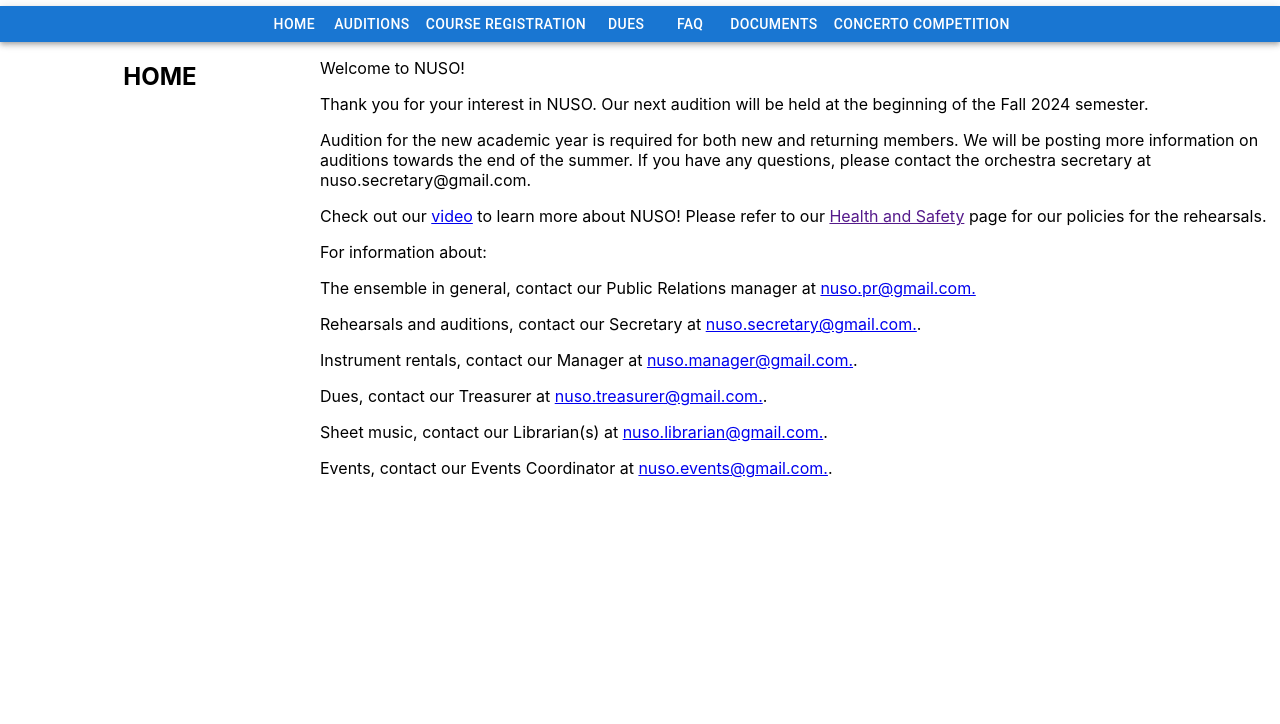
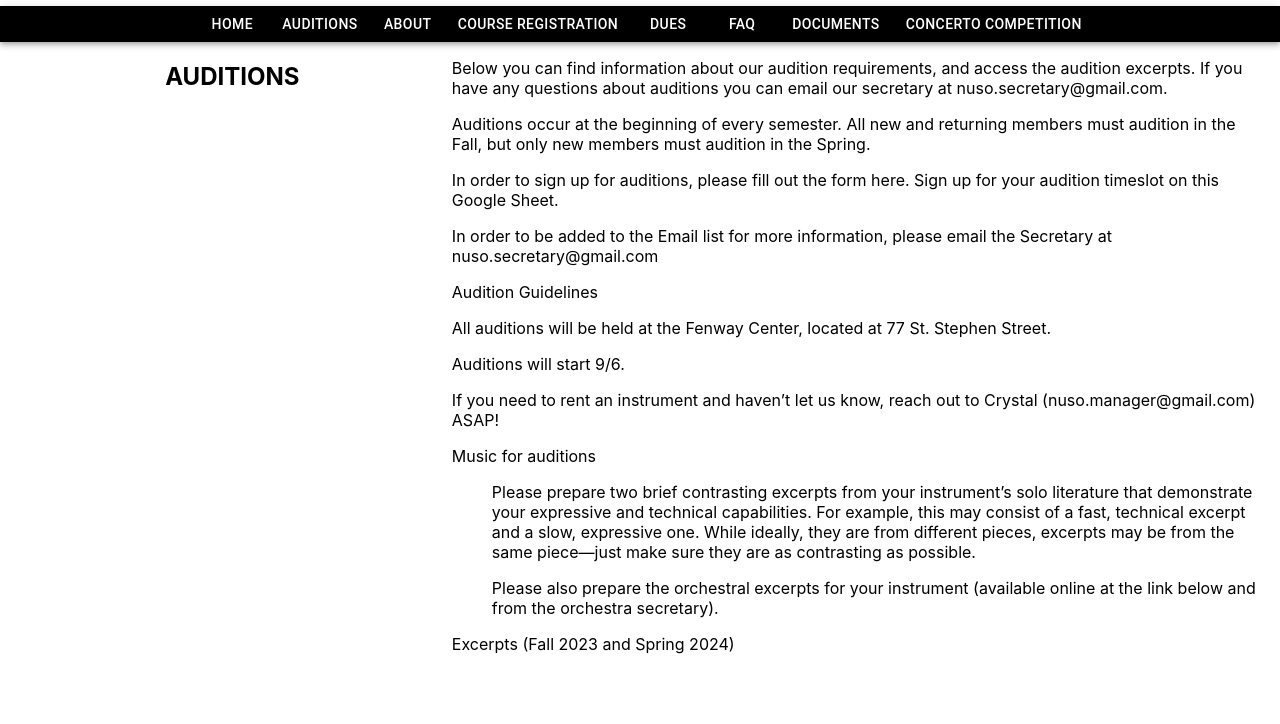
Before and after one commit to ezgibas/nuso-website, a React app: page /auditions in a window 1280 px wide. Shown: the part 76-800 px from the top of the page. Built offline with nearby package versions, Linux system fonts and the light colour scheme.

Commit message:
added abstraction, extra pages, and routing

```diff
--- a/src/index.js
+++ b/src/index.js
@@ -1,13 +1,30 @@
 import React from 'react';
 import ReactDOM from 'react-dom/client';
+import { BrowserRouter, Routes, Route } from 'react-router-dom';
 import './styles/index.css';
 import Home from './pages/Home';
+import Auditions from './pages/Auditions';
+import About from './pages/About'
 import reportWebVitals from './reportWebVitals';
 
 const root = ReactDOM.createRoot(document.getElementById('root'));
 root.render(
   <React.StrictMode>
-    <Home />
+    <BrowserRouter>
+      <Routes>
+        <Route path="/" element={<Home />} />
+        <Route path="auditions" element={<Auditions />} />
+        {/* TODO CREATE ALL THESE PAGES */}
+        <Route path="about" element={<About />} />
+        {/* <Route path="about/video" element={<AboutVideo />} />
+        <Route path="about/safety" element={<AboutHealthSafety />} />
+        <Route path="registration" element={<CourseRegistration />} />
+        <Route path="dues" element={<Dues />} />
+        <Route path="faq" element={<FAQ />} />
+        <Route path="documents" element={<Documents />} />
+        <Route path="competition" element={<ConcertoCompetition />} /> */}
+      </Routes>
+    </BrowserRouter>
   </React.StrictMode>
 );
 
--- /dev/null
+++ b/src/pages/About.js
@@ -0,0 +1,16 @@
+import Page from './Page'
+
+function About() {
+    const headerContent = <h1>NORTHEASTERN UNIVERSITY SYMPHONY ORCHESTRA</h1>
+    const pageName = "ABOUT"
+    const information = <div>
+        {/* TODO */}
+        <p>about info</p>
+    </div>
+        return (
+            <Page headerContent = {headerContent} pageName={pageName} information={information}></Page>
+        );
+}
+
+
+export default About;
--- a/src/pages/Auditions.js
+++ b/src/pages/Auditions.js
@@ -1,7 +1,50 @@
-function Auditions() {
+import Page from './Page'
+
+export default function Auditions() {
+    const headerContent = <h1>NORTHEASTERN UNIVERSITY SYMPHONY ORCHESTRA</h1>
+    const pageName = "AUDITIONS"
+    // TODO MAKE VARIABLES FOR AUDITION SHEET, LOCATION, AND TIME
+    const information = <div>
+        <p>
+        Below you can find information about our audition requirements, and access the audition excerpts. If you have any questions about auditions you can email our secretary at nuso.secretary@gmail.com.
+        </p>
+        <p>
+            Auditions occur at the beginning of every semester. All new and returning members must audition in the Fall, but only new members must audition in the Spring.
+        </p>
+        <p>
+            In order to sign up for auditions, please fill out the form here. Sign up for your audition timeslot on this Google Sheet.
+        </p>
+        <p>
+            In order to be added to the Email list for more information, please email the Secretary at nuso.secretary@gmail.com
+        </p>
+        <p>
+            Audition Guidelines
+        </p>
+        <p>
+            All auditions will be held at the Fenway Center, located at 77 St. Stephen Street.
+        </p>
+        <p>
+            Auditions will start 9/6.
+        </p>
+        <p>
+            If you need to rent an instrument and haven’t let us know, reach out to Crystal (nuso.manager@gmail.com) ASAP!
+        </p>
+        <p>
+            Music for auditions
+        </p>
+        <ul>
+            <p>
+            Please prepare two brief contrasting excerpts from your instrument’s solo literature that demonstrate your expressive and technical capabilities. For example, this may consist of a fast, technical excerpt and a slow, expressive one. While ideally, they are from different pieces, excerpts may be from the same piece—just make sure they are as contrasting as possible.
+            </p>
+            <p>
+            Please also prepare the orchestral excerpts for your instrument (available online at the link below and from the orchestra secretary).
+            </p>
+        </ul>
+        <p>
+            Excerpts (Fall 2023 and Spring 2024)
+        </p>
+    </div>
     return (
-        <div className="Page">
-            Auditions
-        </div>
+        <Page headerContent = {headerContent} pageName={pageName} information={information}></Page>
     );
 }
--- a/src/pages/Home.js
+++ b/src/pages/Home.js
@@ -1,20 +1,9 @@
-import '../styles/Home.css';
-import NavBar from './NavBar';
+import Page from './Page'
 
 function Home() {
-  return (
-    <div className="Page">
-
-      <body className="body">
-        <div>
-          <h1 className="title">Northeastern University Symphony Orchestra</h1>
-        </div>
-        <NavBar></NavBar>
-        <div className="pageContentContainer">
-        <div className="nameContainer">
-          <h2>HOME</h2>
-        </div>
-        <div className="informationContainer">
+  const headerContent = <h1>NORTHEASTERN UNIVERSITY SYMPHONY ORCHESTRA</h1>
+  const pageName = "HOME";
+  const information = <div>
     <p>Welcome to NUSO!</p>
     {/* TODO: ADD VARIABLE FOR SEMESTER */}
     <p>Thank you for your interest in NUSO.
@@ -25,45 +14,32 @@ function Home() {
     </p>
     <p>
       Check out our <a href="https://web.northeastern.edu/orchestra/about/video/">video</a> to learn more about NUSO!
-            Please refer to our <a href="">Health and Safety</a> page for our policies for the rehearsals.
+      Please refer to our <a href="http://web.northeastern.edu/orchestra/home/health-and-safety/">Health and Safety</a> page for our policies for the rehearsals.
     </p>
     <p>
       For information about:
     </p>
     <p>
-            The ensemble in general, contact our Public Relations manager at <a href="mailto:nuso.pr@gmail.com">nuso.pr@gmail.com.</a>
+      The ensemble in general, contact our Public Relations manager at <a href="mailto:nuso.pr@gmail.com">nuso.pr@gmail.com</a>
     </p>
     <p>
-            Rehearsals and auditions, contact our Secretary at <a href="mailto:nuso.secretary@gmail.com">nuso.secretary@gmail.com.</a>.
+      Rehearsals and auditions, contact our Secretary at <a href="mailto:nuso.secretary@gmail.com">nuso.secretary@gmail.com</a>.
     </p>
     <p>
-            Instrument rentals, contact our Manager at <a href="mailto:nuso.manager@gmail.com">nuso.manager@gmail.com.</a>.
+      Instrument rentals, contact our Manager at <a href="mailto:nuso.manager@gmail.com">nuso.manager@gmail.com</a>.
     </p>
     <p>
-            Dues, contact our Treasurer at <a href="mailto:nuso.treasurer@gmail.com">nuso.treasurer@gmail.com.</a>.
+      Dues, contact our Treasurer at <a href="mailto:nuso.treasurer@gmail.com">nuso.treasurer@gmail.com</a>.
     </p>
     <p>
-            Sheet music, contact our Librarian(s) at <a href="mailto:nuso.librarian@gmail.com">nuso.librarian@gmail.com.</a>.
+      Sheet music, contact our Librarian(s) at <a href="mailto:nuso.librarian@gmail.com">nuso.librarian@gmail.com</a>.
     </p>
     <p>
-            Events, contact our Events Coordinator at <a href="mailto:nuso.events@gmail.com">nuso.events@gmail.com.</a>.
+      Events, contact our Events Coordinator at <a href="mailto:nuso.events@gmail.com">nuso.events@gmail.com</a>.
     </p>
   </div>
-        </div>
-
-
-        <p>
-
-
-
-
-
-
-
-
-        </p>
-      </body>
-    </div>
+  return (
+    <Page headerContent = {headerContent} pageName={pageName} information={information}></Page>
   );
 }
 
--- a/src/pages/NavBar.js
+++ b/src/pages/NavBar.js
@@ -1,12 +1,15 @@
 import { AppBar, Button, Box } from "@mui/material";
+import { BrowserRouter, Routes, Route, Link } from 'react-router-dom';
 import '../styles/NavBar.css';
+
 
 function NavBar() {
     return (
       <AppBar position="static">
         <div className="navbar-button-container">
-            <NavBarButton name="Home"/>
-            <NavBarButton name="Auditions"/>
+            <NavBarButton link="/" name="Home"/>
+            <NavBarButton link="/auditions" name="Auditions"/>
+            <NavBarButton link="/about" name="About"/>
             <NavBarButton name="Course Registration"/>
             <NavBarButton name="Dues"/>
             <NavBarButton name="FAQ"/>
@@ -19,7 +22,9 @@ function NavBar() {
 
 function NavBarButton(props) {
     return (
-        <Button className="button" variant="text" color="inherit">{props.name}</Button>
+      <Link className="button" to = {props.link}>
+        <Button color="inherit">{props.name}</Button>
+      </Link>
     )
 }
 
--- /dev/null
+++ b/src/pages/Page.js
@@ -0,0 +1,21 @@
+import NavBar from './NavBar';
+import '../styles/Page.css'
+
+// this is an abstract component
+// use it to create other components
+export default function Page(props) {
+    const { headerContent, pageName , information } = props
+    return (
+    <div className="Page">
+        <header className="header">
+            {headerContent}
+        </header>
+        <body className="body">
+            <NavBar></NavBar>
+            <div className="pageContentContainer">
+                <div className="nameContainer"><h2>{pageName}</h2></div>
+                <div className="informationContainer">{information}</div>
+            </div>
+      </body>
+    </div>);
+}
--- a/src/styles/Home.css
+++ /dev/null
@@ -1,60 +0,0 @@
-.App {
-  text-align: center;
-}
-
-.App-logo {
-  height: 40vmin;
-  pointer-events: none;
-}
-
-@media (prefers-reduced-motion: no-preference) {
-  .App-logo {
-    animation: App-logo-spin infinite 20s linear;
-  }
-}
-
-.App-header {
-  background-color: #282c34;
-  min-height: 100vh;
-  display: flex;
-  flex-direction: column;
-  align-items: center;
-  justify-content: center;
-  font-size: calc(10px + 2vmin);
-  color: white;
-}
-
-.App-link {
-  color: #61dafb;
-}
-
-@keyframes App-logo-spin {
-  from {
-    transform: rotate(0deg);
-  }
-  to {
-    transform: rotate(360deg);
-  }
-}
-
-.pageContentContainer {
-  display: flex;
-  flex-direction: row;
-}
-
-.body {
-  display: flex;
-  flex-direction: column;
-  align-items: center;
-  justify-content: center;
-}
-
-.nameContainer {
-  width: 25%;
-  display: flex;
-  justify-content: center;
-}
-
-.informationContainer {
-  width: 75%;
-}
--- a/src/styles/NavBar.css
+++ b/src/styles/NavBar.css
@@ -2,9 +2,11 @@
     display: flex;
     flex-direction: row;
     justify-content: center;
+    background-color: black;
 }
 
 .button {
-    display: inline;
+    margin-left: 10px;
+    color: white;
     width: fit-content;
 }
--- /dev/null
+++ b/src/styles/Page.css
@@ -0,0 +1,28 @@
+.header {
+    display: flex;
+    align-items: center;
+    justify-content: center;
+}
+
+.body {
+    display: flex;
+    flex-direction: column;
+    align-items: center;
+    justify-content: center;
+}
+
+.pageContentContainer {
+    width: 98%;
+    display: flex;
+    flex-direction: row;
+}
+
+.nameContainer {
+    width: 35%;
+    display: flex;
+    justify-content: center;
+}
+
+.informationContainer {
+    width: 65%;
+}
```
Lines whose indentation alone changed are shown as unchanged.
